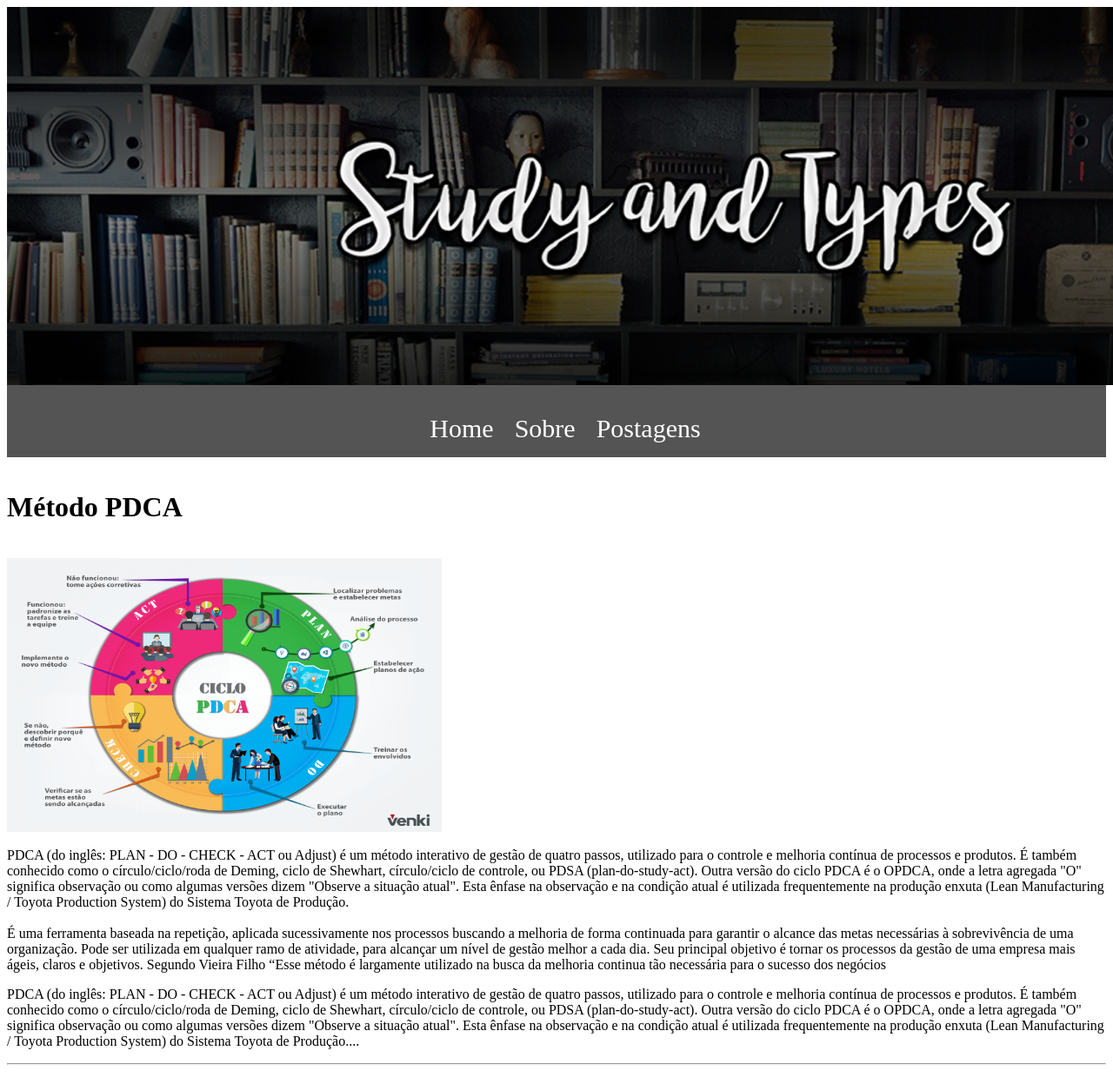
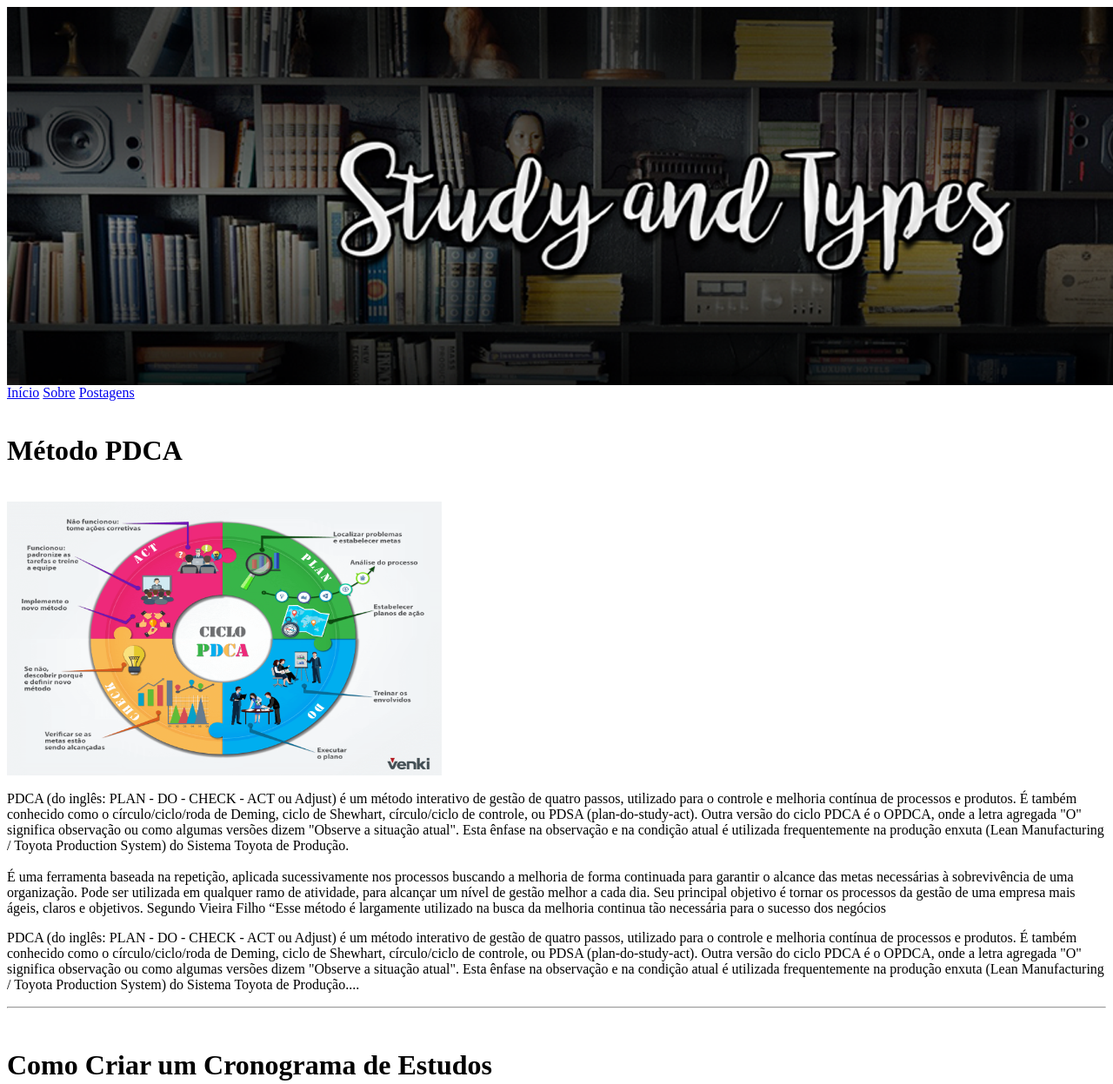
Before and after one commit to m00np/blog, a plain HTML site: page index.html in a window 1280 px wide. Shown: the top 1247 px of the page at 87% size. Drawn offline with Linux system fonts and the light colour scheme.

Commit message:
postagem

```diff
--- a/index.html
+++ b/index.html
@@ -14,22 +14,33 @@
 
 
 	<body>
+		<background: black>
+
+		<div class="navbar">
+			<a href="index.html">Início</a>
+			<a href="sobre.html">Sobre</a>
+			<a href="postagens.html">Postagens</a>
+		  </div>
+
+		  <div class="main">
+		  </div>
 
 
-		<nav id="menu">
-		<ul>
-			<li><a href="index.html">Home</a></li>
-			<li><a href="sobre.html">Sobre</a></li>
-			<li><a href="postagens.html">Postagens</a></li>
-		</ul>
-		</nav>
 
+
+
+		</div>
+
+
+
+
+		<div id="conteudo1">
 
 
 				<br><h1>Método PDCA</h1><br>
 
 		</h1>
-		<img src="imgs/foto.png" align="center" width="500" height="315"/>
+		<img src="imgs/foto.png" width="500" height="315"/>
 
 
 		<br>
@@ -44,6 +55,8 @@
 			É uma ferramenta baseada na repetição, aplicada sucessivamente nos processos buscando a melhoria de forma continuada para garantir o alcance das metas necessárias à sobrevivência de uma organização. Pode ser utilizada em qualquer ramo de atividade, para alcançar um nível de gestão melhor a cada dia. Seu principal objetivo é tornar os processos da gestão de uma empresa mais ágeis, claros e objetivos. Segundo Vieira Filho “Esse método é largamente utilizado na busca da melhoria continua tão necessária para o sucesso dos negócios.</span></p>
 
 		 <hr>
+
+		 </div>
 		 <br>
 		 <h1>Como Criar um Cronograma de Estudos</h1>
 
@@ -89,23 +102,31 @@
 
   <br>Atualmente, há vários recursos audiovisuais na internet e em outros meios que podem ser utilizados para estudar. Usufrua de todo recurso disponível. Fazer atividades diferentes tornam o aprendizado mais agradável e menos cansativo. Busque também por jogos, testes e vídeos sobre o assunto que está estudando.</br>
   <br>fonte: https://www.pravaler.com.br/como-organizar-seu-tempo-para-estudar/<br>
-<hr>
-<br>Um dos primeiros pontos para gerenciar melhor seu tempo é definir metas e estabelecer uma linha do tempo, ou seja, estipular o que deve acontecer em cada mês até o final do ano.
-</br>
 
 
- <br> Toda meta deve responder as seguintes perguntas: <br>
+  <br>4 dicas para você gerenciar melhor seu tempo de estudo<br>
 
-<br>É possível no período de tempo determinado?</br>
+</h1>
+<br>
 
-<br>É relevante para você?</br>
+<img src="imgs/453924111.jpg">
 
-<br>É específica? ( O que e como fazer? )</br>
+<br>A gestão do tempo é fundamental para quem tem muito a estudar e pode te ajudar a fazer milagres. Com tanta matéria acumulada e uma ainda uma vida para se viver, organizar-se é mais que preciso: é indispensável!<br>
 
-<br>É mensurável? ( Quanto) </br>
+	<h2>Faça uma lista de prioridades</h2>
+		<br>A organização começa aqui: liste todas as suas prioridades em todos os âmbitos da sua vida, desde o concurso que você quer prestar, as matérias que você tem mais dificuldade, um exercício físico que gosta de fazer diariamente, as pessoas que sente necessidade de encontrar — mesmo com toda aquela pilha de afazeres da semana — etc.<br>
 
-<br>Tem ação imediata? ( Qual o primeiro passo?). </br>
+		<br>A lista de prioridades vai te ajudar muito a não se esquecer de nada importante, mesmo com a correria da vida de um estudante. Feito isso, vamos para o segundo passo.<br>
 
+	<h2>Organize suas atividades</h2>
+		<br>Pegue a sua lista de prioridades e mãos à obra! Organize suas atividades de acordo com seus horários semanais. Faça um cronograma com todas as atividades que pretende realizar — é esse cronograma que vai servir de norte para seus estudos para o concurso. A gente já aprendeu lá no post sobre o Ciclo de Estudos (que vem, também, com uma planilha em Excel bem legal) que estudos dependem de rotina e elasticidade.<br>
+
+	<h2>Gestão de Tempo</h2>
+		<br>Com as atividades já organizadas, chegou a hora de gerenciar seu tempo de estudo. O estudo focado em concurso, para render bem, deve ser organizado! E aí existem dois artigos dentro do Esquemaria que podem te ajudar muito bem nesse aspecto: o (já citado) Ciclo de Estudos (um dos artigos mais populares do site) e o que dá 9 dicas de organização para você estudar melhor.<br>
+
+		<br>Outra dica que parece boba, mas, na verdade, é fundamental, é a organização do espaço de estudo. Tire um tempinho do início dos estudos para organizar o ambiente de estudo, deixando tudo à mão e o material organizado em sequência, para que você não perca tempo procurando folhas e apostilas quando for realmente começar estudar.<br>
+
+<br>fonte: https://esquemaria.com.br/tempo-de-estudo//<br>
 
 
 	</body>
```
